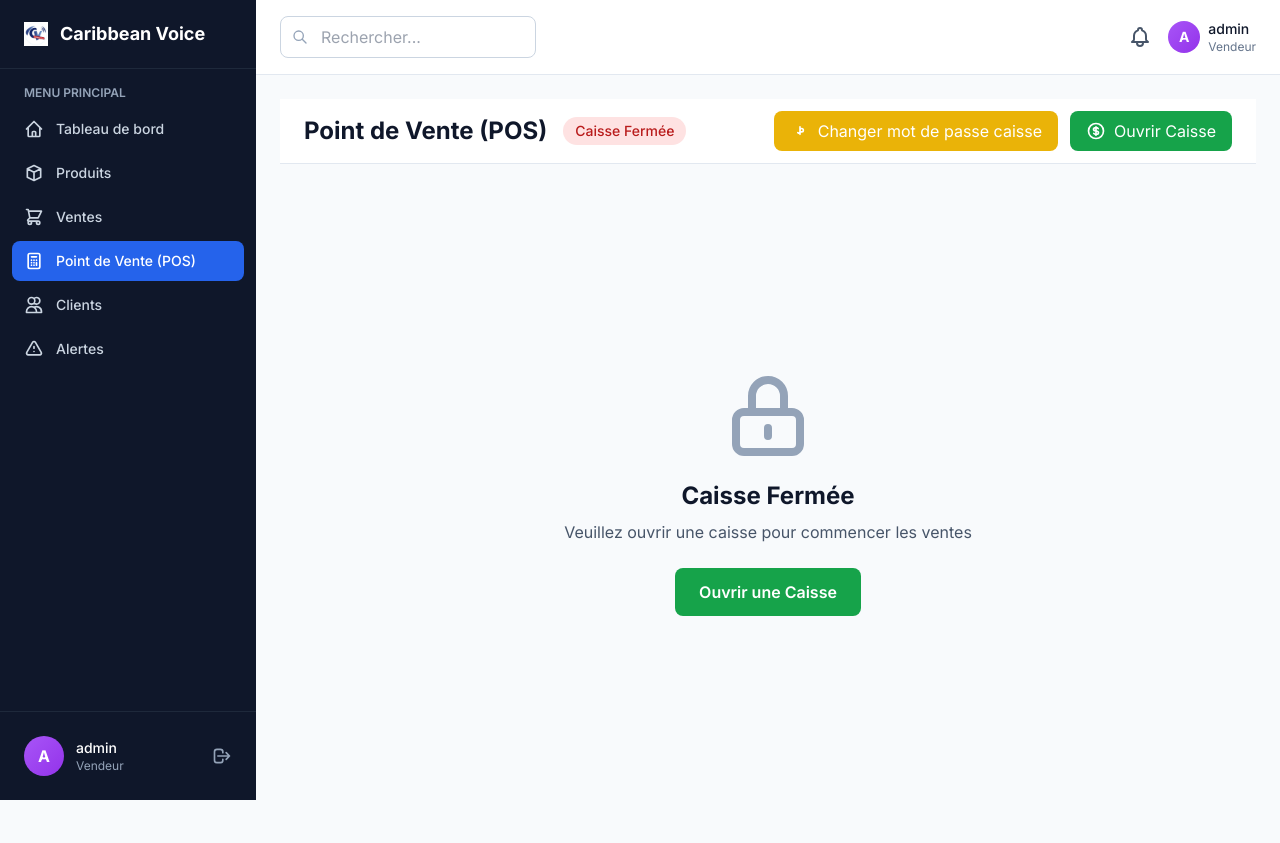
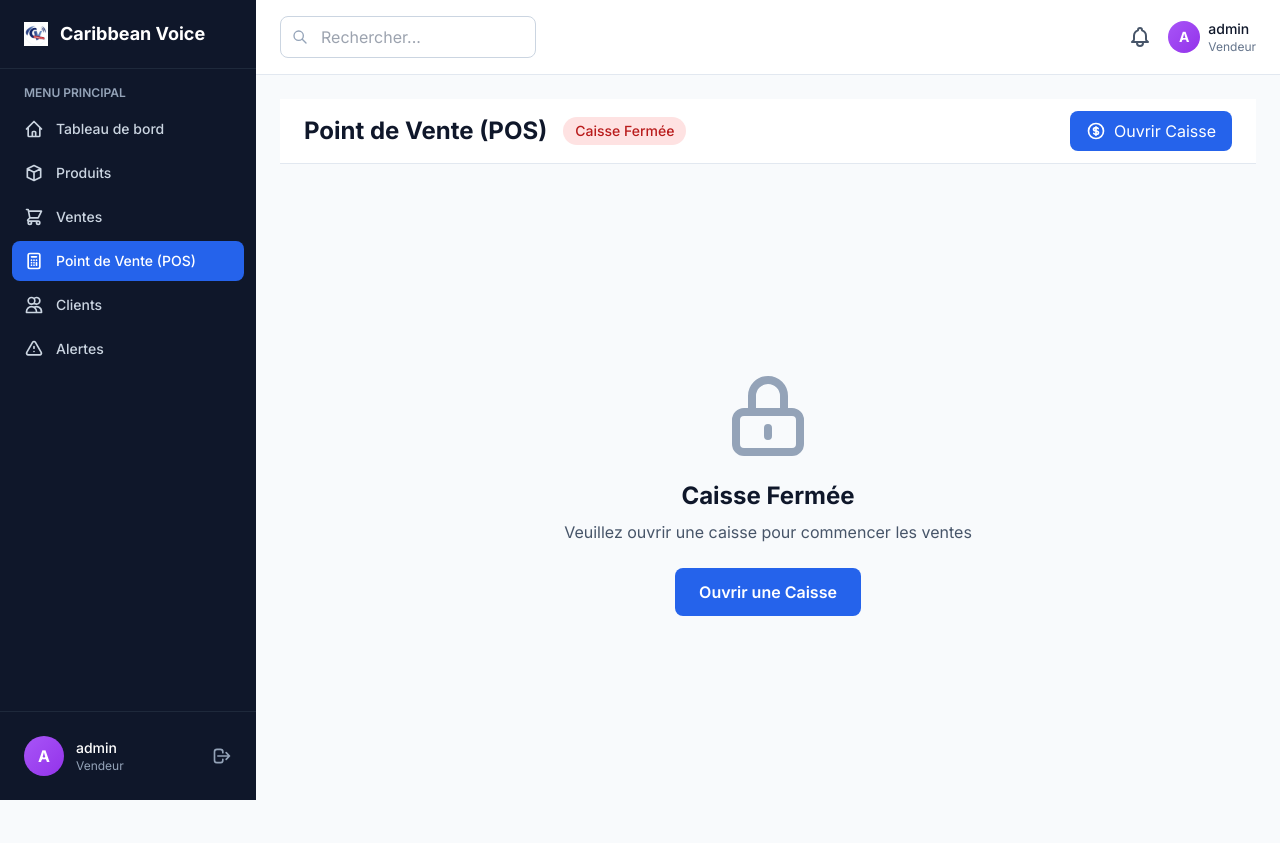
Before and after one commit to ExzardJean/Caribbean_Voice, a Django app: page /pos/ in a window 1280 px wide. Run offline with Django 5.2, Linux system fonts and the light colour scheme; a user stored in the database is signed in; data comes from the database, SQL or seed files in the repository; both versions use the stored data as it was after the commit; some libraries are stand-ins or nearby versions.

Commit message:
travail seulement dans la page pos

```diff
--- a/caribbean_stock/urls.py
+++ b/caribbean_stock/urls.py
@@ -73,6 +73,7 @@ urlpatterns = [
      path('products/', include('products.urls')),
     path('pos/open-register/', views.open_cash_register, name='open_cash_register'),
     path('pos/close-register/', views.close_cash_register, name='close_cash_register'),
+    path('pos/close-register-logout/', views.close_cash_register_and_logout, name='close_cash_register_and_logout'),
     path('pos/create-proforma/', views.create_proforma, name='create_proforma'),
     path('pos/convert-proforma/<int:proforma_id>/', views.convert_proforma_to_sale, name='convert_proforma'),
     path('proforma/<int:proforma_id>/print/', proforma_print, name='proforma_print'),
--- a/inventory/views.py
+++ b/inventory/views.py
@@ -1,3 +1,36 @@
+from django.http import JsonResponse
+from django.contrib.auth.decorators import login_required
+from .models import CashRegister
+from django.views.decorators.csrf import csrf_exempt
+
+# Vue pour fermer la caisse et déconnecter l'utilisateur
+@csrf_exempt
+@login_required
+def close_cash_register_and_logout(request):
+    if request.method != 'POST':
+        return JsonResponse({'error': 'Méthode non autorisée'}, status=405)
+    try:
+        # Récupérer le mot de passe envoyé
+        password = request.POST.get('password', '').strip()
+        from .models import CashRegisterSettings
+        settings_obj, _ = CashRegisterSettings.objects.get_or_create(id=1)
+        if not password or password != settings_obj.password:
+            return JsonResponse({'error': 'Mot de passe caisse incorrect.'}, status=403)
+        # Fermer la caisse ouverte de l'utilisateur
+        cash_register = CashRegister.objects.filter(cashier=request.user, status='open', closing_time__isnull=True).first()
+        if cash_register:
+            cash_register.status = 'closed'
+            from django.utils import timezone
+            cash_register.closing_time = timezone.now()
+            cash_register.save()
+        # Journaliser la fermeture
+        from .models import UserLog
+        ip = request.META.get('REMOTE_ADDR')
+        UserLog.objects.create(user=request.user, action='close_cash_register', ip_address=ip, description='Fermeture automatique de la caisse')
+        # Ne pas déconnecter, juste fermer la caisse
+        return JsonResponse({'success': True})
+    except Exception as e:
+        return JsonResponse({'error': str(e)}, status=500)
 from django.shortcuts import render, redirect
 from django.contrib import messages
 from .models import CashRegisterSettings
--- a/inventory/views_clients.py
+++ b/inventory/views_clients.py
@@ -120,11 +120,7 @@ def client_delete(request, client_id):
 def client_detail(request, client_id):
     """Détails d'un client avec historique"""
     customer = get_object_or_404(Customer, id=client_id)
-
-    # Get sales history
     sales = SalesOrder.objects.filter(customer=customer).order_by('-created_at')[:20]
-
-    # Calculate statistics
     total_sales = SalesOrder.objects.filter(customer=customer, status='completed').aggregate(
         total=Sum('total_amount'),
         count=Count('id')
@@ -136,7 +132,6 @@ def client_detail(request, client_id):
         'total_sales': total_sales['total'] or Decimal('0.00'),
         'sales_count': total_sales['count'] or 0,
     }
-
     return render(request, 'client_detail.html', context)
 
 
--- a/templates/pos.html
+++ b/templates/pos.html
@@ -1,6 +1,7 @@
 {% extends 'dashboard_base.html' %}
 
 {% block dashboard_content %}
+<div id="open-register-success" class="hidden fixed left-1/2 -translate-x-1/2 top-6 z-50 px-6 py-3 bg-green-600 text-white rounded-lg shadow-lg text-lg font-semibold transition-all duration-300"></div>
 <div class="h-[calc(100vh-80px)] flex flex-col bg-slate-50" style="background-color: #f8fafc; color: #222;">
     <!-- POS Header -->
     <div class="bg-white border-b border-slate-200 px-6 py-3 flex items-center justify-between">
@@ -17,14 +18,71 @@
             {% endif %}
         </div>
         <div class="flex items-center gap-3">
-            <a href="{% url 'change_cash_register_password' %}" class="px-4 py-2 bg-yellow-500 text-white rounded-lg hover:bg-yellow-600 transition-colors flex items-center gap-2">
+            {% if cash_register %}
+            <button onclick="openChangePasswordModal()" class="px-4 py-2 bg-blue-600 text-white rounded-lg hover:bg-blue-700 transition-colors flex items-center gap-2">
                 <svg class="w-5 h-5" fill="none" stroke="currentColor" viewBox="0 0 24 24">
                     <path stroke-linecap="round" stroke-linejoin="round" stroke-width="2" d="M12 11c0-1.104.896-2 2-2s2 .896 2 2-.896 2-2 2-2-.896-2-2zm0 0V7m0 4v4m0 0v1m0-1c-1.11 0-2.08-.402-2.599-1" />
                 </svg>
                 Changer mot de passe caisse
-            </a>
+            </button>
+            <!-- Modal Changer mot de passe caisse -->
+            <div id="change-password-modal" class="hidden fixed inset-0 bg-black bg-opacity-50 flex items-center justify-center z-50">
+                <div class="bg-white rounded-2xl shadow-2xl w-full max-w-md p-6 relative">
+                    <button onclick="closeChangePasswordModal()" class="absolute top-2 right-2 text-slate-400 hover:text-slate-700 text-2xl">&times;</button>
+                    <h2 class="text-2xl font-bold mb-4 text-center">Changer le mot de passe de la caisse</h2>
+                    <form id="change-password-form" method="post" autocomplete="off">
+                        {% csrf_token %}
+                        <div class="mb-4">
+                            <label class="block text-gray-700">Nouveau mot de passe</label>
+                            <input type="password" name="new_password" class="w-full border rounded px-3 py-2" required>
+                        </div>
+                        <div class="mb-4">
+                            <label class="block text-gray-700">Confirmer le mot de passe</label>
+                            <input type="password" name="confirm_password" class="w-full border rounded px-3 py-2" required>
+                        </div>
+                        <button type="submit" class="bg-blue-600 hover:bg-blue-700 text-white font-bold py-2 px-4 rounded w-full">Changer</button>
+                    </form>
+                    <div id="change-password-messages" class="mt-4 text-center"></div>
+                </div>
+            </div>
+            <script>
+            function openChangePasswordModal() {
+                document.getElementById('change-password-modal').classList.remove('hidden');
+            }
+            function closeChangePasswordModal() {
+                document.getElementById('change-password-modal').classList.add('hidden');
+                document.getElementById('change-password-form').reset();
+                document.getElementById('change-password-messages').innerHTML = '';
+            }
+            document.addEventListener('DOMContentLoaded', function() {
+                document.getElementById('change-password-form').onsubmit = async function(e) {
+                    e.preventDefault();
+                    const form = e.target;
+                    const data = new FormData(form);
+                    const csrfToken = data.get('csrfmiddlewaretoken');
+                    const response = await fetch("{% url 'change_cash_register_password' %}", {
+                        method: 'POST',
+                        headers: { 'X-CSRFToken': csrfToken },
+                        body: data
+                    });
+                    const html = await response.text();
+                    // Extraire les messages du HTML retourné
+                    const parser = new DOMParser();
+                    const doc = parser.parseFromString(html, 'text/html');
+                    const messages = doc.querySelectorAll('ul li');
+                    let msgHtml = '';
+                    messages.forEach(m => { msgHtml += `<div class='text-red-600 mb-2'>${m.textContent}</div>`; });
+                    if (!msgHtml && html.includes('Mot de passe de la caisse mis à jour')) {
+                        msgHtml = `<div class='text-green-600 mb-2'>Mot de passe changé avec succès.</div>`;
+                        setTimeout(closeChangePasswordModal, 1500);
+                    }
+                    document.getElementById('change-password-messages').innerHTML = msgHtml;
+                }
+            });
+            </script>
+            {% endif %}
             {% if not cash_register %}
-            <button onclick="openCashRegisterModal()" class="px-4 py-2 bg-green-600 text-white rounded-lg hover:bg-green-700 transition-colors flex items-center gap-2">
+            <button onclick="openCashRegisterModal()" class="px-4 py-2 bg-blue-600 text-white rounded-lg hover:bg-blue-700 transition-colors flex items-center gap-2">
                 <svg class="w-5 h-5" fill="none" stroke="currentColor" viewBox="0 0 24 24">
                     <path stroke-linecap="round" stroke-linejoin="round" stroke-width="2" d="M12 8c-1.657 0-3 .895-3 2s1.343 2 3 2 3 .895 3 2-1.343 2-3 2m0-8c1.11 0 2.08.402 2.599 1M12 8V7m0 1v8m0 0v1m0-1c-1.11 0-2.08-.402-2.599-1M21 12a9 9 0 11-18 0 9 9 0 0118 0z"></path>
                 </svg>
@@ -37,13 +95,13 @@
                 </svg>
                 Écran Client
             </button>
-            <button onclick="openProformaModal()" class="px-4 py-2 bg-purple-600 text-white rounded-lg hover:bg-purple-700 transition-colors flex items-center gap-2">
+            <button onclick="openProformaModal()" class="px-4 py-2 bg-blue-600 text-white rounded-lg hover:bg-blue-700 transition-colors flex items-center gap-2">
                 <svg class="w-5 h-5" fill="none" stroke="currentColor" viewBox="0 0 24 24">
                     <path stroke-linecap="round" stroke-linejoin="round" stroke-width="2" d="M9 12h6m-6 4h6m2 5H7a2 2 0 01-2-2V5a2 2 0 012-2h5.586a1 1 0 01.707.293l5.414 5.414a1 1 0 01.293.707V19a2 2 0 01-2 2z"></path>
                 </svg>
                 Créer Proformat
             </button>
-            <button onclick="closeCashRegisterModal()" class="px-4 py-2 bg-red-600 text-white rounded-lg hover:bg-red-700 transition-colors flex items-center gap-2">
+            <button onclick="closeCashRegisterModal()" class="px-4 py-2 bg-slate-200 text-slate-700 rounded-lg hover:bg-slate-300 transition-colors flex items-center gap-2">
                 <svg class="w-5 h-5" fill="none" stroke="currentColor" viewBox="0 0 24 24">
                     <path stroke-linecap="round" stroke-linejoin="round" stroke-width="2" d="M12 8c-1.657 0-3 .895-3 2s1.343 2 3 2 3 .895 3 2-1.343 2-3 2m0-8c1.11 0 2.08.402 2.599 1M12 8V7m0 1v8m0 0v1m0-1c-1.11 0-2.08-.402-2.599-1M21 12a9 9 0 11-18 0 9 9 0 0118 0z"></path>
                 </svg>
@@ -61,7 +119,7 @@
             </svg>
             <h2 class="text-2xl font-bold text-slate-900 mb-2">Caisse Fermée</h2>
             <p class="text-slate-600 mb-6">Veuillez ouvrir une caisse pour commencer les ventes</p>
-            <button onclick="openCashRegisterModal()" class="px-6 py-3 bg-green-600 text-white rounded-lg hover:bg-green-700 transition-colors font-semibold">
+            <button onclick="openCashRegisterModal()" class="px-6 py-3 bg-blue-600 text-white rounded-lg hover:bg-blue-700 transition-colors font-semibold">
                 Ouvrir une Caisse
             </button>
         </div>
@@ -113,7 +171,7 @@
 
             <!-- Products Grid -->
             <div class="flex-1 overflow-y-auto p-4">
-                <div id="products-grid" class="grid grid-cols-2 md:grid-cols-3 lg:grid-cols-4 xl:grid-cols-5 gap-3">
+                <div id="products-grid" class="grid grid-cols-2 md:grid-cols-3 lg:grid-cols-4 xl:grid-cols-4 gap-3">
                     {% for product in products %}
                     <button onclick="addToCart({{ product.id }}, '{{ product.name|escapejs }}', {{ product.selling_price }}, '{{ product.sku }}', {{ product.current_stock }})"
                             class="product-card bg-white rounded-lg border-2 border-slate-200 hover:border-blue-500 hover:shadow-lg transition-all p-3 text-left"
@@ -147,6 +205,18 @@
                     <h2 class="text-xl font-bold text-slate-900">Panier</h2>
                     <button onclick="clearCart()" class="text-red-600 hover:text-red-700 text-sm font-medium">
                         Vider
+                    </button>
+                    <!-- Modal Vider Panier -->
+                    <div id="emptyCartModal" class="fixed inset-0 bg-black bg-opacity-40 hidden flex items-center justify-center z-50 p-4">
+                        <div class="bg-white rounded-xl shadow-xl max-w-sm w-full p-6 text-center">
+                            <h3 class="text-lg font-bold text-slate-900 mb-4">Vider le panier</h3>
+                            <p class="mb-6 text-slate-700">Voulez-vous vraiment vider le panier&nbsp;?</p>
+                            <div class="flex items-center justify-center gap-4">
+                                <button onclick="hideEmptyCartModal()" class="px-4 py-2 bg-slate-200 text-slate-700 rounded-lg hover:bg-slate-300 font-semibold">Annuler</button>
+                                <button onclick="confirmEmptyCart()" class="px-4 py-2 bg-red-600 text-white rounded-lg hover:bg-red-700 font-semibold">Vider</button>
+                            </div>
+                        </div>
+                    </div>
                     </button>
                 </div>
 
@@ -244,69 +314,55 @@
     </div>
 </div>
 
-<!-- Close Cash Register Modal -->
+<!-- Nouveau modal fermeture caisse avec mot de passe -->
 <div id="close-register-modal" class="hidden fixed inset-0 bg-black bg-opacity-50 flex items-center justify-center z-50">
-    <div class="bg-white rounded-2xl shadow-2xl w-full max-w-md p-6">
-        <h2 class="text-2xl font-bold text-slate-900 mb-6">Fermer la Caisse</h2>
-
-        {% comment %} <div class="space-y-4 mb-6">
-            <div class="p-4 bg-blue-50 rounded-lg">
-                <div class="flex justify-between mb-2">
-                    <span class="text-sm text-slate-600">Montant attendu</span>
-                    <span id="expected-balance" class="font-bold text-blue-600">0.00 HTG</span>
-                </div>
-                <div class="flex justify-between">
-                    <span class="text-sm text-slate-600">Total ventes</span>
-                    <span id="total-sales" class="font-semibold">0.00 HTG</span>
-                </div>
+    <div class="bg-white rounded-2xl shadow-2xl w-full max-w-md p-6 relative">
+        <button onclick="closeCloseRegisterModal()" class="absolute top-2 right-2 text-slate-400 hover:text-slate-700 text-2xl">&times;</button>
+        <h2 class="text-2xl font-bold mb-4 text-center">Fermer la Caisse</h2>
+        <form id="close-register-form" method="post" autocomplete="off">
+            {% csrf_token %}
+            <div class="mb-4">
+                <label class="block text-gray-700">Mot de passe caisse</label>
+                <input type="password" name="password" class="w-full border rounded px-3 py-2" required>
             </div>
-
-            <div>
-                <label class="block text-sm font-medium text-slate-700 mb-2">Montant réel compté (HTG)</label>
-                <input type="number" id="actual-balance"
-                       class="w-full px-4 py-3 text-lg border-2 border-slate-300 rounded-lg focus:outline-none focus:ring-2 focus:ring-blue-500"
-                       placeholder="0.00"
-                       step="0.01">
-            </div>
-
-            <div id="difference-display" class="hidden p-4 rounded-lg">
-                <div class="flex justify-between">
-                    <span class="font-medium">Écart</span>
-                    <span id="difference-amount" class="font-bold">0.00 HTG</span>
-                </div>
-            </div>
-
-            <div>
-                <label class="block text-sm font-medium text-slate-700 mb-2">Notes (optionnel)</label>
-                <textarea id="close-notes"
-                        class="w-full px-4 py-2 border border-slate-300 rounded-lg focus:outline-none focus:ring-2 focus:ring-blue-500"
-                        rows="3"
-                        placeholder="Remarques sur la session..."></textarea>
-            </div>
-        </div> {% endcomment %}
-
-        <div class="flex gap-3">
-            <button onclick="closeCloseRegisterModal()" class="flex-1 px-4 py-3 bg-slate-200 text-slate-700 rounded-lg hover:bg-slate-300 transition-colors font-semibold">
-                Annuler
-            </button>
-            <button onclick="showCloseRegisterConfirmModal()" class="flex-1 px-4 py-3 bg-slate-700 text-white rounded-lg hover:bg-slate-900 transition-colors font-semibold">
-                Logout
-            </button>
-        </div>
-
-        <div id="close-register-confirm-modal" class="hidden fixed inset-0 bg-black bg-opacity-50 flex items-center justify-center z-50">
-            <div class="bg-white rounded-2xl shadow-2xl w-full max-w-xs p-6 text-center">
-                <h3 class="text-xl font-bold mb-4 text-slate-900">Voulez-vous vraiment fermer la caisse&nbsp;?</h3>
-                <p class="mb-6 text-slate-700">Cette action va clôturer la session de caisse.<br>Confirmez-vous la fermeture&nbsp;?</p>
-                <div class="flex gap-3">
-                    <button onclick="hideCloseRegisterConfirmModal()" class="flex-1 px-4 py-2 bg-slate-200 text-slate-700 rounded-lg hover:bg-slate-300 font-semibold">Annuler</button>
-                    <button onclick="validateCloseRegister()" class="flex-1 px-4 py-2 bg-red-600 text-white rounded-lg hover:bg-red-700 font-semibold">Valider</button>
-                </div>
-            </div>
-        </div>
-        </div>
+            <button type="submit" class="bg-red-600 hover:bg-red-700 text-white font-bold py-2 px-4 rounded w-full">Fermer la caisse</button>
+        </form>
+        <div id="close-register-messages" class="mt-4 text-center"></div>
     </div>
 </div>
+
+<script>
+function closeCloseRegisterModal() {
+    document.getElementById('close-register-modal').classList.add('hidden');
+    document.getElementById('close-register-form').reset();
+    document.getElementById('close-register-messages').innerHTML = '';
+}
+document.addEventListener('DOMContentLoaded', function() {
+    document.getElementById('close-register-form').onsubmit = async function(e) {
+        e.preventDefault();
+        const form = e.target;
+        const data = new FormData(form);
+        const csrfToken = data.get('csrfmiddlewaretoken');
+        const response = await fetch("{% url 'close_cash_register_and_logout' %}", {
+            method: 'POST',
+            headers: { 'X-CSRFToken': csrfToken },
+            body: data
+        });
+        const html = await response.text();
+        // On suppose que le backend retourne 'success' ou un message d'erreur
+        if (html.includes('success')) {
+            window.location.reload();
+        } else {
+            let msg = 'Mot de passe incorrect ou erreur.';
+            try {
+                const json = JSON.parse(html);
+                if (json.error) msg = json.error;
+            } catch {}
+            document.getElementById('close-register-messages').innerHTML = `<div class='text-red-600 mb-2'>${msg}</div>`;
+        }
+    }
+});
+</script>
 
 <div id="payment-modal" class="hidden fixed inset-0 bg-black bg-opacity-50 flex items-center justify-center z-50">
     <div class="bg-white rounded-2xl shadow-2xl w-full max-w-md p-6">
@@ -388,7 +444,7 @@
             <button onclick="cancelValidation()" class="flex-1 px-4 py-3 bg-slate-200 text-slate-700 rounded-lg hover:bg-slate-300 transition-colors font-semibold">
                 Annuler
             </button>
-            <button onclick="submitValidation()" class="flex-1 px-4 py-3 bg-yellow-600 text-white rounded-lg hover:bg-yellow-700 transition-colors font-semibold">
+            <button onclick="submitValidation()" class="flex-1 px-4 py-3 bg-green-600 text-white rounded-lg hover:bg-green-700 transition-colors font-semibold">
                 Valider
             </button>
         </div>
@@ -677,12 +733,24 @@ function removeFromCart(index) {
 
 function clearCart() {
     if (cart.length === 0) return;
+    showEmptyCartModal();
+}
 
-    if (confirm('Voulez-vous vraiment vider le panier ?')) {
-        cart = [];
-        renderCart();
-        updateTotals();
-    }
+function showEmptyCartModal() {
+    document.getElementById('emptyCartModal').classList.remove('hidden');
+    document.getElementById('emptyCartModal').classList.add('flex');
+}
+function hideEmptyCartModal() {
+    document.getElementById('emptyCartModal').classList.add('hidden');
+    document.getElementById('emptyCartModal').classList.remove('flex');
+}
+function confirmEmptyCart() {
+    cart = [];
+    renderCart();
+    updateTotals();
+    hideEmptyCartModal();
+    playFeedbackSound('success');
+    flashFeedback('green');
 }
 
 function updateTotals() {
@@ -808,7 +876,7 @@ function closeOpenRegisterModal() {
 function confirmOpenRegister() {
     const password = document.getElementById('open-register-password')?.value.trim();
     if (!password) {
-        showCustomPopup('Veuillez entrer le mot de passe pour ouvrir la caisse');
+        showOpenRegisterSuccess('Veuillez entrer le mot de passe pour ouvrir la caisse', true);
         return;
     }
     fetch('/pos/open-register/', {
@@ -822,16 +890,27 @@ function confirmOpenRegister() {
     .then(response => response.json())
     .then(data => {
         if (data.success) {
-            showCustomPopup('Caisse ouverte avec succès !');
+            showOpenRegisterSuccess('Caisse ouverte avec succès !', false);
             setTimeout(() => window.location.reload(), 1500);
         } else {
-            showCustomPopup('Erreur: ' + data.error);
+            showOpenRegisterSuccess('Erreur: ' + data.error, true);
         }
     })
     .catch(error => {
         console.error('Open register error:', error);
-        showCustomPopup('Erreur lors de l\'ouverture de la caisse');
+        showOpenRegisterSuccess('Erreur lors de l\'ouverture de la caisse', true);
     });
+}
+
+function showOpenRegisterSuccess(message, isError) {
+    const el = document.getElementById('open-register-success');
+    el.textContent = message;
+    el.classList.remove('hidden');
+    el.classList.toggle('bg-green-600', !isError);
+    el.classList.toggle('bg-red-600', isError);
+    setTimeout(() => {
+        el.classList.add('hidden');
+    }, 2000);
 }
 
 
```
Also changed, not shown: db.sqlite3.
